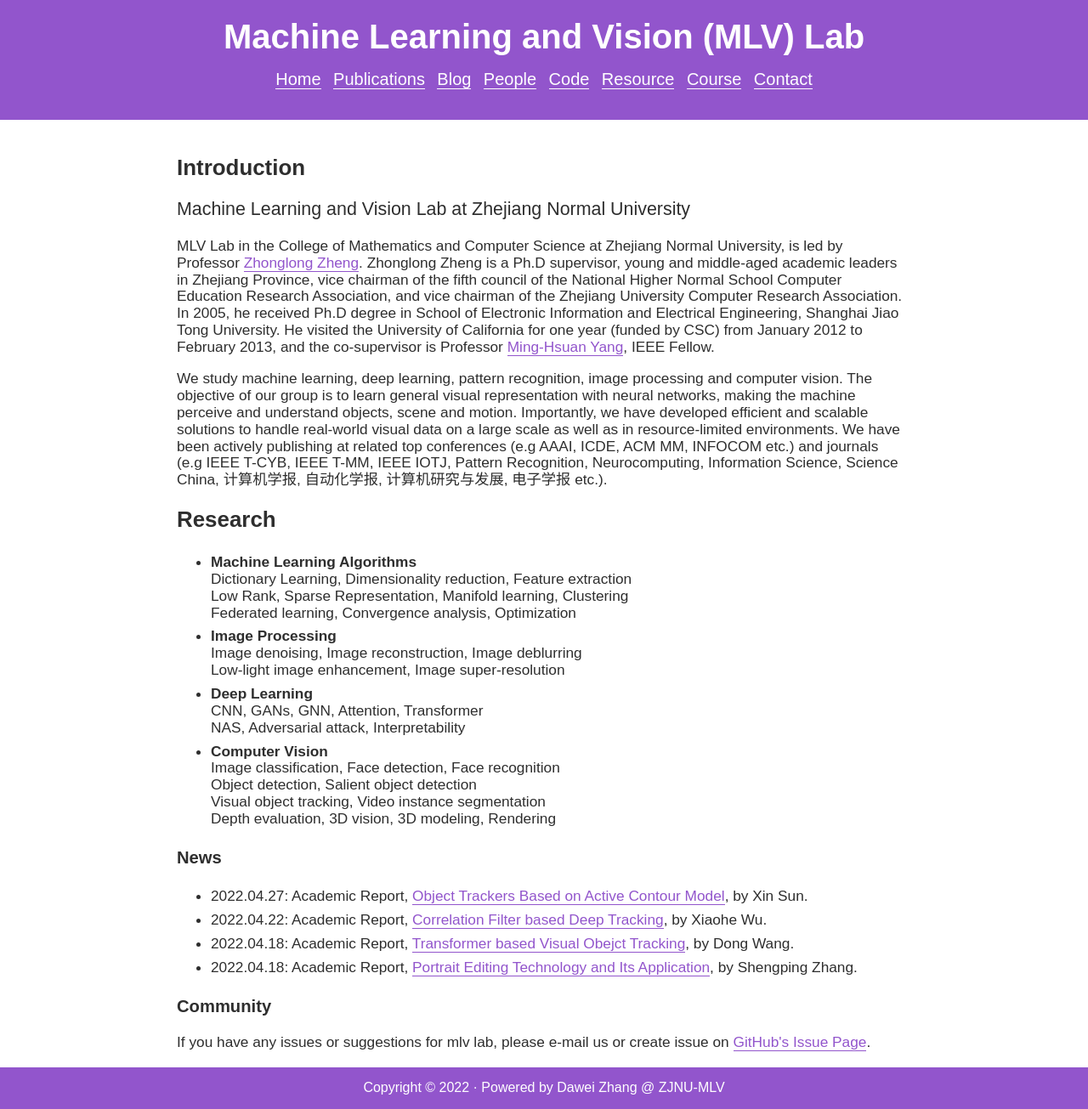
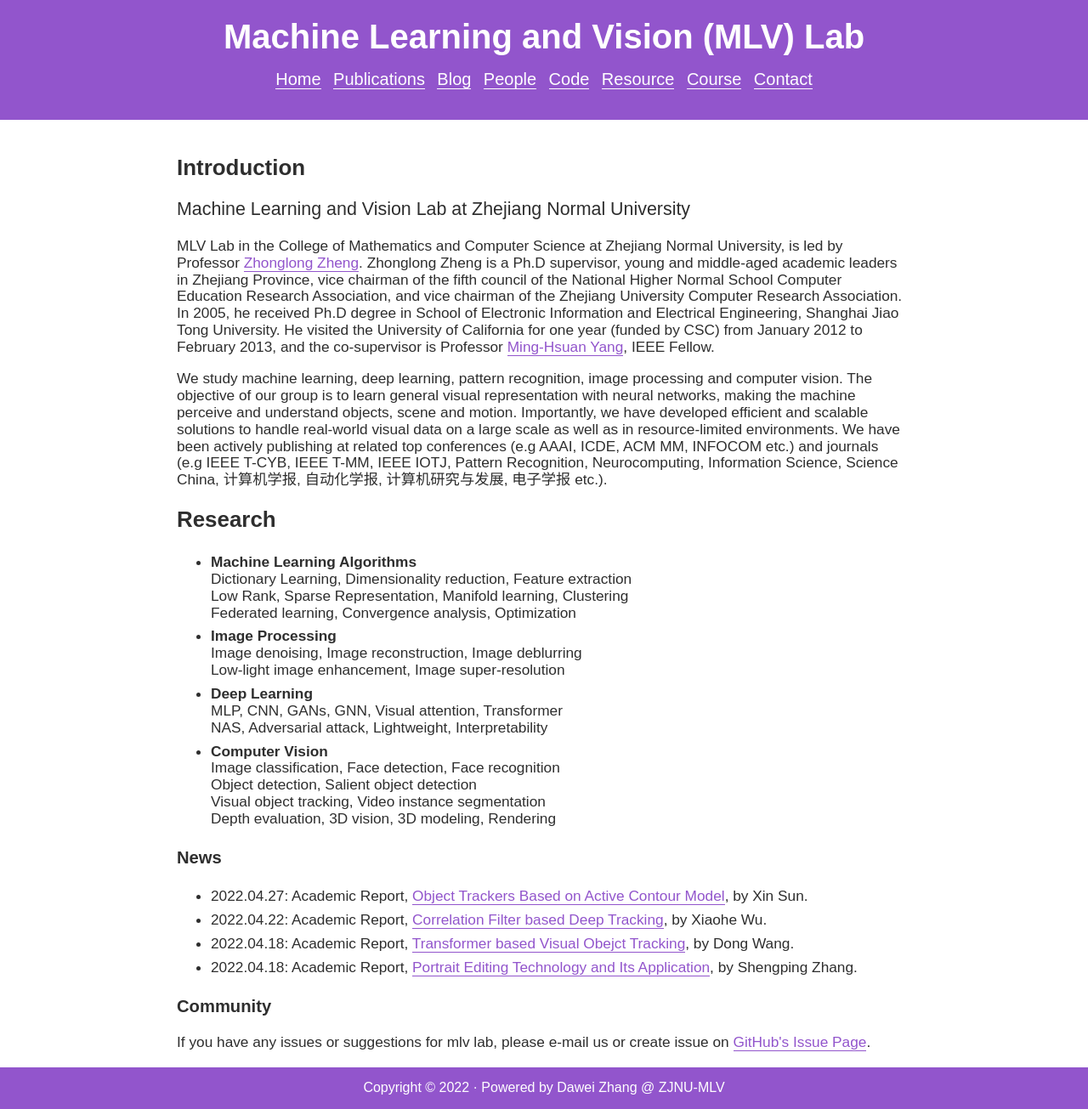
Before and after one commit to ZJNU-MLV-Lab/ZJNU-MLV-Lab.github.io, a Jekyll site: the page built from index.html, in a window 1280 px wide. Shown: the whole page at 85% size. Built offline with Jekyll 4.4.1, drawn with Linux system fonts in a browser that asks for light colours; nearby versions of some CDN libraries; some web fonts are replaced.

Commit message:
Update index.html

```diff
--- a/index.html
+++ b/index.html
@@ -36,8 +36,8 @@ title: Home
           Low-light image enhancement, Image super-resolution
 
         <li> <b>Deep Learning </b> <br>
-          CNN, GANs, GNN, Attention, Transformer <br>
-          NAS, Adversarial attack, Interpretability
+          MLP, CNN, GANs, GNN, Visual attention, Transformer <br>
+          NAS, Adversarial attack, Lightweight, Interpretability
 
         <li> <b>Computer Vision  </b> <br>
           Image classification, Face detection, Face recognition  <br>
```
